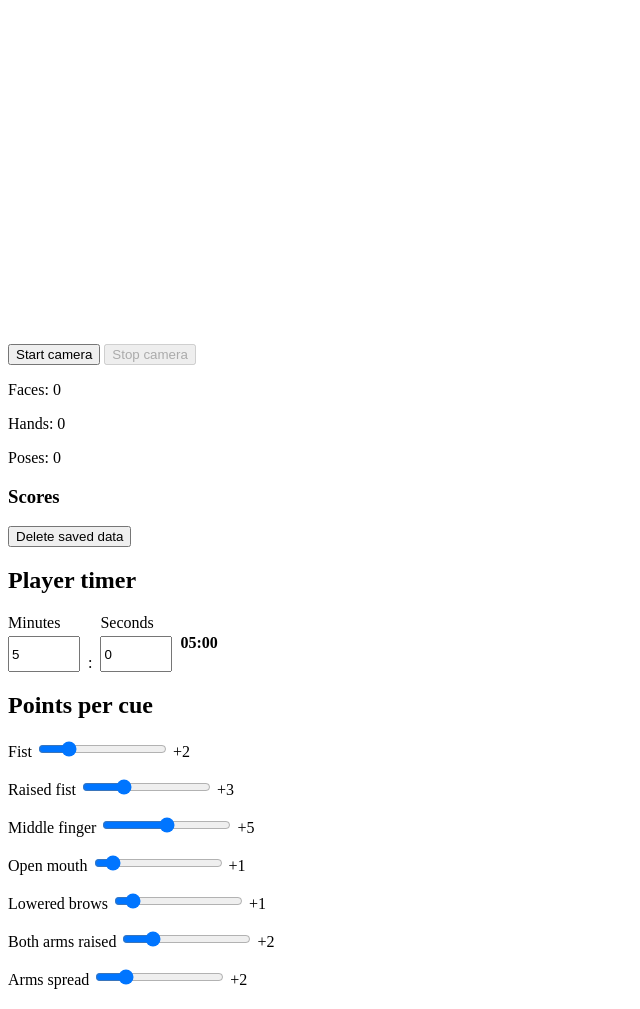
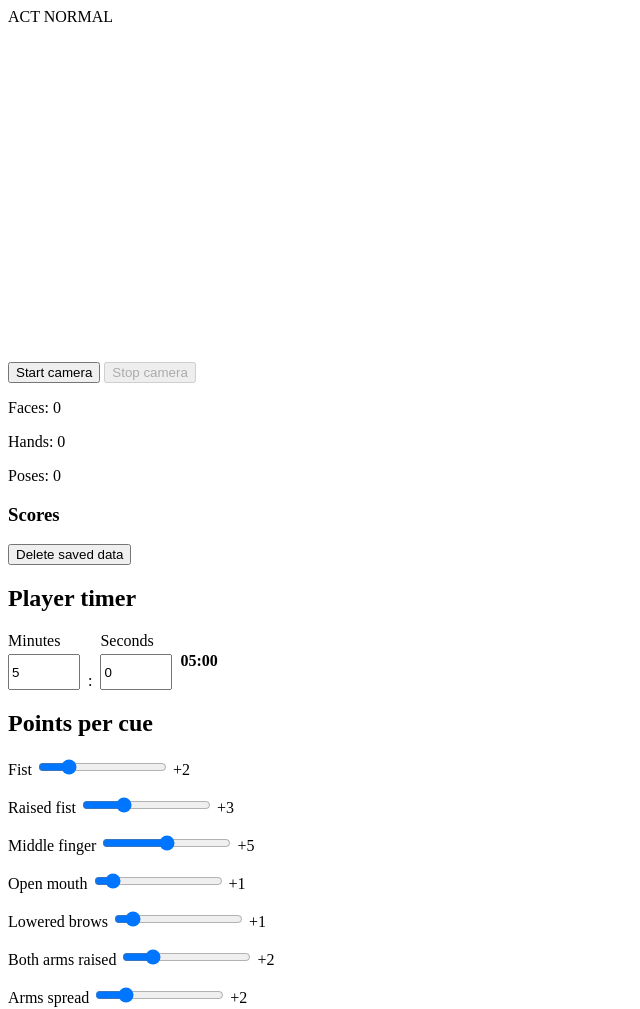
Before and after one commit to SeniorPeaceman/definitly-not-glorifeied-surveillance-system, a plain HTML site: page frontend/index.html in a window 1280 px wide. Shown: the whole page, without its empty margins (0-640 px from the left). Drawn offline with Linux system fonts and the light colour scheme.

Commit message:
title drop

```diff
--- a/frontend/index.html
+++ b/frontend/index.html
@@ -13,6 +13,7 @@
     <main>
 
       <!-- Camera controls and live detector counts. -->
+       ACT NORMAL
       <section>
         <div id="camera-stage">
           <video id="camera" autoplay muted playsinline webkit-playsinline></video>
```
